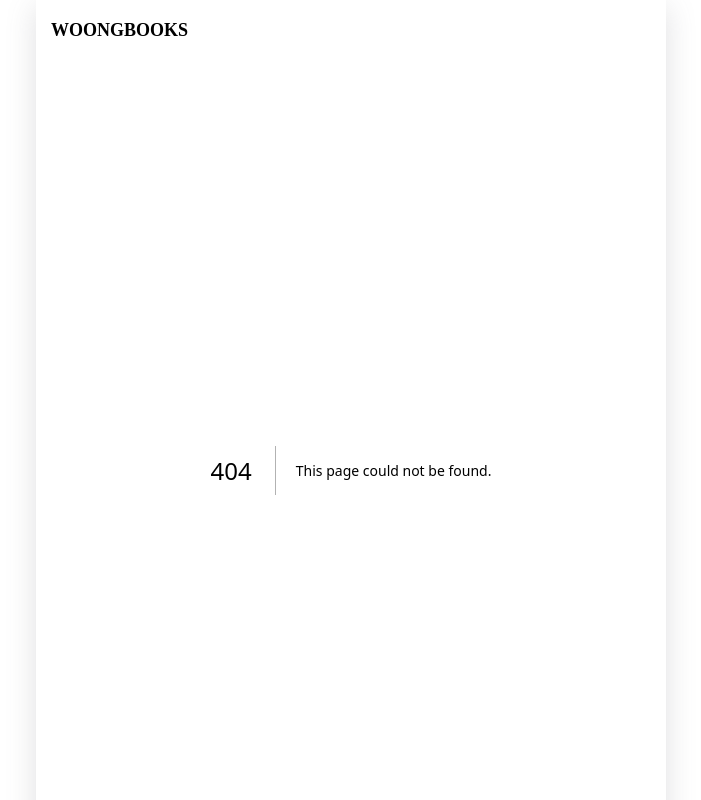
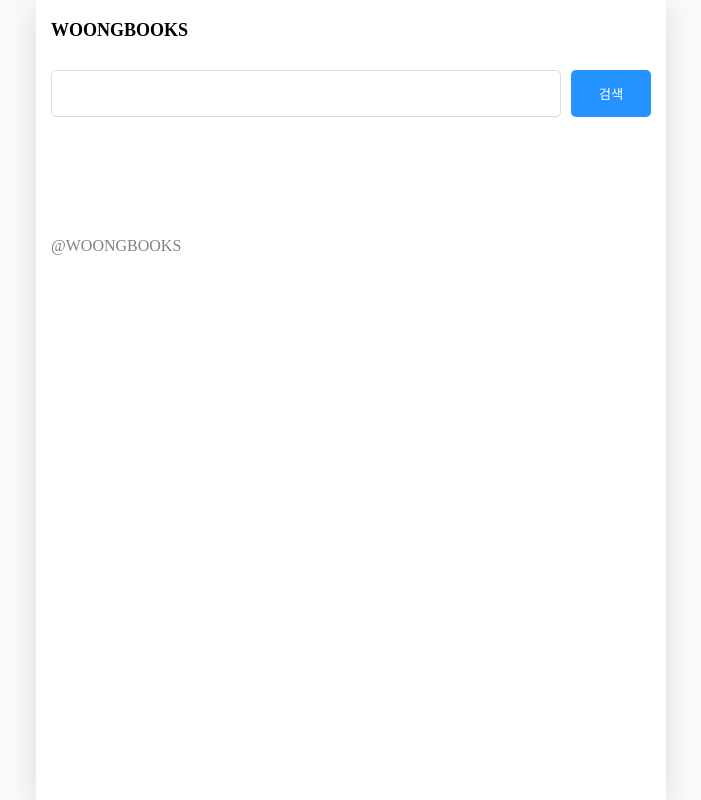
Before and after one commit to dixk3458/woongbooks, a Next.js app: page /search in a window 1280 px wide. Before the commit this address had no page. Shown: the top 800 px of the page, without its empty margins (289-990 px from the left). Built offline with nearby package versions, Linux system fonts and the light colour scheme.

Commit message:
searchBar

```diff
--- /dev/null
+++ b/src/app/(with-searchbar)/layout.tsx
@@ -0,0 +1,11 @@
+import SearchBar from '@/components/searchbar';
+import { ReactNode } from 'react';
+
+export default function Layout({ children }: { children: ReactNode }) {
+  return (
+    <div>
+      <SearchBar />
+      {children}
+    </div>
+  );
+}
--- a/src/app/page.tsx
+++ b/src/app/(with-searchbar)/page.tsx
@@ -1,5 +1,5 @@
 import Image from 'next/image';
-import { BookData } from '../types/book';
+import { BookData } from '../../types/book';
 import styles from './page.module.css';
 import Link from 'next/link';
 import BookItem from '@/components/book-item';
@@ -47,7 +47,6 @@ async function RecoBooks() {
 export default async function Home() {
   return (
     <div className={styles.container}>
-      <div>임시 서치바</div>
       <section>
         <h3>지금 추천하는 도서</h3>
         <RecoBooks />
--- /dev/null
+++ b/src/app/(with-searchbar)/search/page.tsx
@@ -0,0 +1,3 @@
+export default function Page() {
+  return <div></div>;
+}
--- /dev/null
+++ b/src/components/searchbar.module.css
@@ -0,0 +1,21 @@
+.container {
+  display: flex;
+  gap: 10px;
+  margin-bottom: 20px;
+}
+
+.container > input {
+  flex: 1;
+  padding: 15px;
+  border-radius: 5px;
+  border: 1px solid rgb(220, 220, 220);
+}
+
+.container > button {
+  width: 80px;
+  border-radius: 5px;
+  border: none;
+  background-color: rgb(37, 147, 255);
+  color: white;
+  cursor: pointer;
+}
--- /dev/null
+++ b/src/components/searchbar.tsx
@@ -0,0 +1,47 @@
+'use client';
+
+import { useRouter, useSearchParams } from 'next/navigation';
+import { ChangeEvent, useEffect, useState } from 'react';
+
+import styles from './searchbar.module.css';
+
+export default function SearchBar() {
+  const [search, setSearch] = useState('');
+  const searchParams = useSearchParams();
+  const router = useRouter();
+
+  const q = searchParams.get('q');
+
+  useEffect(() => {
+    setSearch(q || '');
+  }, [q]);
+
+  const onChangeSearch = (e: ChangeEvent<HTMLInputElement>) => {
+    setSearch(e.target.value);
+  };
+
+  const onKeyDown = (e: React.KeyboardEvent<HTMLInputElement>) => {
+    if (e.key === 'Enter') {
+      onSubmit();
+    }
+  };
+
+  const onSubmit = () => {
+    if (!search || search === q) {
+      return;
+    }
+
+    router.push(`/search?q=${search}`);
+  };
+  return (
+    <div className={styles.container}>
+      <input
+        type="text"
+        value={search}
+        onChange={onChangeSearch}
+        onKeyDown={onKeyDown}
+      />
+      <button onClick={onSubmit}>검색</button>
+    </div>
+  );
+}
```
Also changed, not shown: src/app/(with-searchbar)/page.module.css (renamed from src/app/page.module.css).
